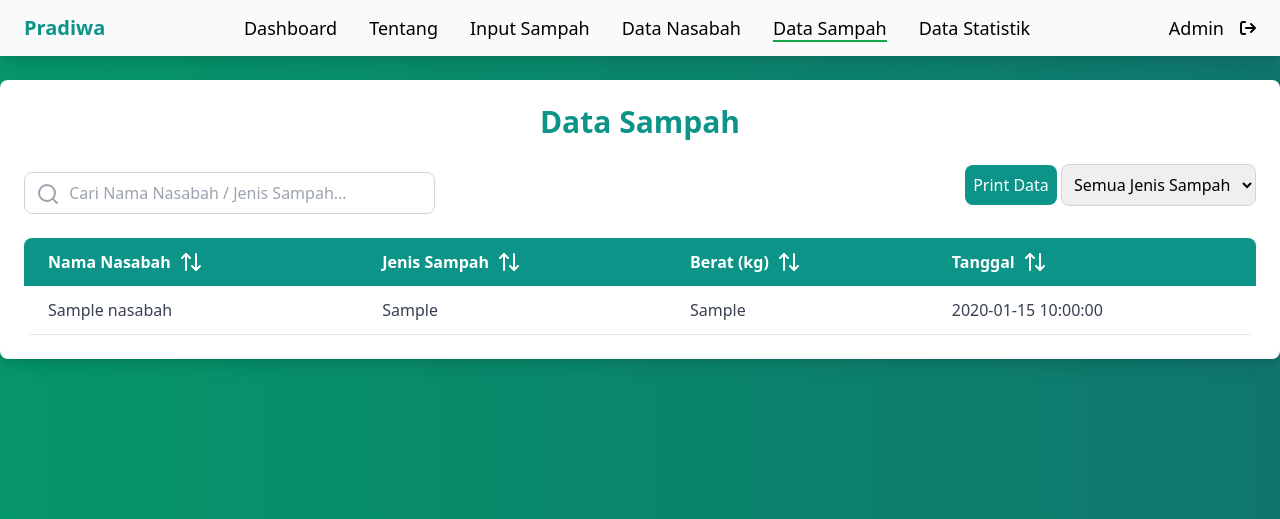
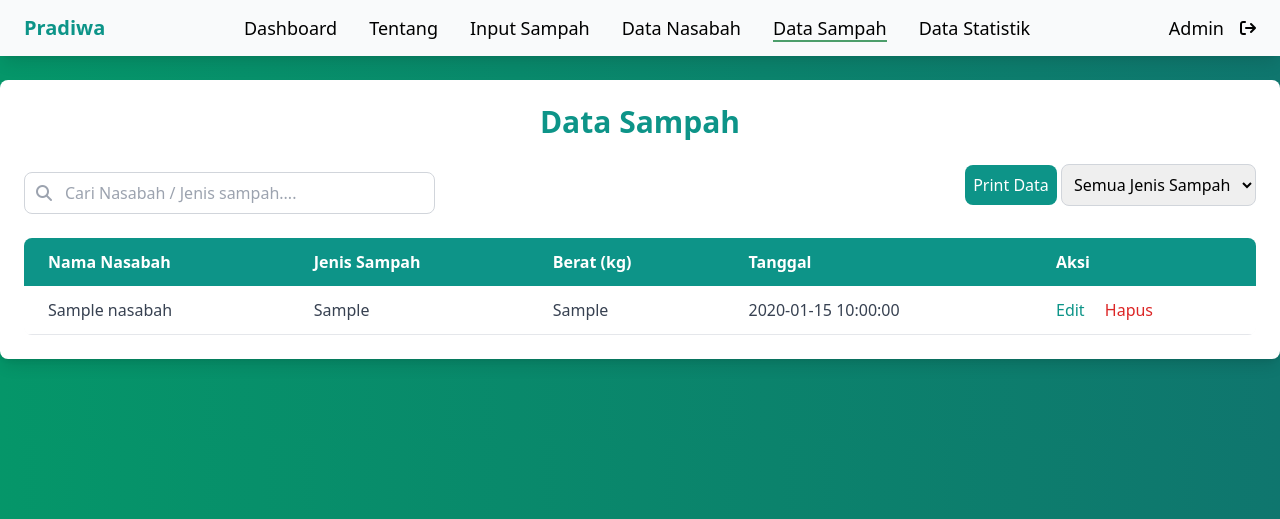
Before and after one commit to yawwnann/Pradiwa-kelola-sampah, a PHP site: page /data_sampah.php in a window 1280 px wide. Shown: the top 519 px of the page. Run offline with PHP 8.4, Linux system fonts and the light colour scheme; tables that the repository leaves empty or names only in its code hold one stand-in row (values such as "Sample post"); some libraries are stand-ins or nearby versions.

Commit message:
data sampah fitur

```diff
--- a/data_sampah.php
+++ b/data_sampah.php
@@ -1,22 +1,20 @@
 <?php include('db.php');
 include 'navbar.php'; ?>
 
-<div class="container mx-auto p-6 bg-white rounded-lg mt-20 shadow-lg">
+<div class="container mx-auto p-6 bg-white rounded-lg mt-20 mb-20 shadow-lg">
     <h1 class="text-3xl font-bold text-center text-teal-600 mb-6">Data Sampah</h1>
 
-    <!-- Search & Filter -->
+    <!-- Search sama Filter -->
     <div class="flex flex-col md:flex-row justify-between items-center mb-4 gap-4">
-        <!-- Input Search -->
-        <div class="relative w-full md:w-1/3">
-            <input type="text" id="search" placeholder=" Cari Nama Nasabah / Jenis Sampah..."
+        <div class="relative w-full md:w-1/3 z-0 flex">
+            <i
+                class="fa-solid fa-magnifying-glass text-gray-400 absolute left-3 top-1/2 transform -translate-y-1/2"></i>
+            <input type="text" id="search" placeholder="Cari Nasabah / Jenis sampah...."
                 class="w-full p-2 pl-10 border border-gray-300 rounded-lg focus:outline-none focus:ring-2 focus:ring-teal-500">
-            <span class="absolute left-3 top-2.5 text-gray-400"><i data-lucide="search"></i></span>
         </div>
-        <!-- Tombol Print -->
         <div class="text-right mb-4">
             <button onclick="printTable()" class="p-2 bg-teal-600 text-white rounded-lg hover:bg-teal-700">Print
                 Data</button>
-            <!-- Filter berdasarkan jenis sampah -->
             <select id="filter"
                 class="p-2 border border-gray-300 rounded-lg focus:outline-none focus:ring-2 focus:ring-teal-500">
                 <option value="">Semua Jenis Sampah</option>
@@ -28,53 +26,35 @@ include 'navbar.php'; ?>
                 ?>
             </select>
         </div>
-
     </div>
-
-
 
     <!-- Table Container -->
     <div class="overflow-x-auto rounded-lg">
         <table class="w-full table-auto border-collapse rounded-lg shadow-sm">
             <thead>
                 <tr class="bg-teal-600 text-white">
-                    <th class="px-6 py-3 text-left cursor-pointer" onclick="sortTable(0)">
-                        <div class="flex items-center">
-                            Nama Nasabah
-                            <i data-lucide="arrow-up-down" class="ml-2"></i>
-                        </div>
-                    </th>
-                    <th class="px-6 py-3 text-left cursor-pointer" onclick="sortTable(1)">
-                        <div class="flex items-center">
-                            Jenis Sampah
-                            <i data-lucide="arrow-up-down" class="ml-2"></i>
-                        </div>
-                    </th>
-                    <th class="px-6 py-3 text-left cursor-pointer" onclick="sortTable(2)">
-                        <div class="flex items-center">
-                            Berat (kg)
-                            <i data-lucide="arrow-up-down" class="ml-2"></i>
-                        </div>
-                    </th>
-                    <th class="px-6 py-3 text-left cursor-pointer" onclick="sortTable(3)">
-                        <div class="flex items-center">
-                            Tanggal
-                            <i data-lucide="arrow-up-down" class="ml-2"></i>
-                        </div>
-                    </th>
+                    <th class="px-6 py-3 text-left">Nama Nasabah</th>
+                    <th class="px-6 py-3 text-left">Jenis Sampah</th>
+                    <th class="px-6 py-3 text-left">Berat (kg)</th>
+                    <th class="px-6 py-3 text-left">Tanggal</th>
+                    <th class="px-6 py-3 text-left">Aksi</th>
                 </tr>
             </thead>
             <tbody id="sampah-table" class="text-gray-700">
                 <?php
-                $result = $conn->query("SELECT nasabah.nama, sampah.jenis_sampah, sampah.berat, sampah.tanggal
-                                       FROM sampah
-                                       JOIN nasabah ON sampah.nasabah_id = nasabah.id");
+                $result = $conn->query("SELECT sampah.id, nasabah.nama, sampah.jenis_sampah, sampah.berat, sampah.tanggal
+                           FROM sampah
+                           JOIN nasabah ON sampah.nasabah_id = nasabah.id");
                 while ($row = $result->fetch_assoc()) {
                     echo "<tr class='border-b hover:bg-gray-100 transition'>";
                     echo "<td class='px-6 py-3'>" . htmlspecialchars($row['nama']) . "</td>";
                     echo "<td class='px-6 py-3'>" . htmlspecialchars($row['jenis_sampah']) . "</td>";
                     echo "<td class='px-6 py-3'>" . htmlspecialchars($row['berat']) . "</td>";
                     echo "<td class='px-6 py-3'>" . htmlspecialchars($row['tanggal']) . "</td>";
+                    echo "<td class='px-6 py-3'>
+                            <button onclick='openEditModal(" . $row['id'] . ", \"" . htmlspecialchars($row['jenis_sampah']) . "\", " . $row['berat'] . ", \"" . $row['tanggal'] . "\")' class='text-teal-600 hover:text-teal-800'>Edit</button>
+                            <button onclick='confirmDelete(" . $row['id'] . ")' class='text-red-600 hover:text-red-800 ml-4'>Hapus</button>
+                          </td>";
                     echo "</tr>";
                 }
                 ?>
@@ -83,11 +63,58 @@ include 'navbar.php'; ?>
     </div>
 </div>
 
-<!-- Import Lucide Icons -->
-<script src="https://unpkg.com/lucide@latest"></script>
+<!-- Modal Edit -->
+<div id="editModal" class="fixed inset-0 flex items-center justify-center bg-gray-900 bg-opacity-50 hidden">
+    <div class="bg-white p-6 rounded-lg shadow-lg w-96">
+        <h2 class="text-xl font-bold mb-4 text-center">Edit Sampah</h2>
+        <form id="editForm" method="POST">
+            <input type="hidden" id="editId">
+            <label for="jenis_sampah">Jenis Sampah</label>
+            <input type="text" id="editJenisSampah" name="jenis_sampah" required
+                class="w-full p-2 border border-gray-300 rounded-lg mb-2">
+
+            <label for="berat">Berat (kg)</label>
+            <input type="number" id="editBerat" name="berat" required
+                class="w-full p-2 border border-gray-300 rounded-lg mb-2" step="0.01" min="0">
+
+            <label for="tanggal">Tanggal</label>
+            <input type="date" id="editTanggal" name="tanggal" required
+                class="w-full p-2 border border-gray-300 rounded-lg mb-4">
+
+            <div class="flex justify-between">
+                <button type="button" onclick="closeEditModal()"
+                    class="bg-gray-500 text-white p-2 rounded-lg">Batal</button>
+                <button type="submit" class="bg-teal-600 text-white p-2 rounded-lg hover:bg-teal-700">Simpan</button>
+            </div>
+        </form>
+    </div>
+</div>
+
+<!-- Modal Konfirmasi Hapus -->
+<div id="confirmDeleteModal" class="fixed inset-0 flex items-center justify-center bg-gray-900 bg-opacity-50 hidden">
+    <div class="bg-white p-6 rounded-lg shadow-lg w-96">
+        <h2 class="text-xl font-bold mb-4 text-center">Konfirmasi Penghapusan</h2>
+        <p class="mb-4 text-center">Apakah Anda yakin ingin menghapus data ini?</p>
+        <div class="flex justify-between">
+            <button type="button" onclick="closeConfirmDeleteModal()"
+                class="bg-gray-500 text-white p-2 rounded-lg">Batal</button>
+            <button id="confirmDeleteButton" type="button"
+                class="bg-red-600 text-white p-2 rounded-lg hover:bg-red-700">Hapus</button>
+        </div>
+    </div>
+</div>
+
+<!-- Modal Data Berhasil Dihapus -->
+<div id="successDeleteModal" class="fixed inset-0 flex items-center justify-center bg-gray-900 bg-opacity-50 hidden">
+    <div class="bg-white p-6 rounded-lg shadow-lg w-96 text-center">
+        <h2 class="text-lg font-bold text-green-600 mb-4">Data Berhasil Dihapus!</h2>
+        <button onclick="closeSuccessDeleteModal()"
+            class="bg-teal-600 text-white p-2 rounded-lg hover:bg-teal-700">OK</button>
+    </div>
+</div>
+
+<!-- JavaScript -->
 <script>
-    lucide.createIcons();
-
     // Pencarian Data
     document.getElementById("search").addEventListener("keyup",function() {
         let searchValue=this.value.toLowerCase();
@@ -112,21 +139,76 @@ include 'navbar.php'; ?>
         });
     });
 
-    // Sorting Kolom
-    function sortTable(columnIndex) {
-        let table=document.getElementById("sampah-table");
-        let rows=Array.from(table.rows);
-        let isAscending=table.getAttribute("data-sort")==="asc";
+    // Fitur Edit Modal
+    function openEditModal(id,jenis_sampah,berat,tanggal) {
+        document.getElementById("editId").value=id;
+        document.getElementById("editJenisSampah").value=jenis_sampah;
+        document.getElementById("editBerat").value=berat;
+        document.getElementById("editTanggal").value=tanggal;
 
-        rows.sort((a,b) => {
-            let aText=a.cells[columnIndex].textContent.trim().toLowerCase();
-            let bText=b.cells[columnIndex].textContent.trim().toLowerCase();
-            return isAscending? aText.localeCompare(bText):bText.localeCompare(aText);
-        });
+        document.getElementById("editModal").classList.remove("hidden");
+    }
 
-        table.innerHTML="";
-        rows.forEach(row => table.appendChild(row));
-        table.setAttribute("data-sort",isAscending? "desc":"asc");
+    function closeEditModal() {
+        document.getElementById("editModal").classList.add("hidden");
+    }
+
+    // Update Data via Modal
+    document.getElementById("editForm").addEventListener("submit",function(event) {
+        event.preventDefault();
+
+        let id=document.getElementById("editId").value;
+        let jenis_sampah=document.getElementById("editJenisSampah").value;
+        let berat=document.getElementById("editBerat").value;
+        let tanggal=document.getElementById("editTanggal").value;
+
+        // Kirim data ke PHP untuk update
+        fetch('compenents/edit_sampah.php',{
+            method: 'POST',
+            headers: {
+                'Content-Type': 'application/x-www-form-urlencoded'
+            },
+            body: `id=${id}&jenis_sampah=${jenis_sampah}&berat=${berat}&tanggal=${tanggal}`
+        })
+            .then(response => response.text())
+            .then(data => {
+                // Tutup modal dan update tabel
+                closeEditModal();
+                location.reload(); // Reload halaman untuk melihat perubahan
+            });
+    });
+
+    // Hapus Data
+    let deleteId=null;
+
+    // Fungsi untuk membuka modal konfirmasi hapus
+    function confirmDelete(id) {
+        deleteId=id; // Menyimpan ID yang akan dihapus
+        document.getElementById("confirmDeleteModal").classList.remove("hidden");
+    }
+
+    // Fungsi untuk menutup modal konfirmasi hapus
+    function closeConfirmDeleteModal() {
+        document.getElementById("confirmDeleteModal").classList.add("hidden");
+    }
+
+    // Fungsi untuk mengonfirmasi penghapusan data
+    document.getElementById("confirmDeleteButton").addEventListener("click",function() {
+        if(deleteId!==null) {
+            // Menghapus data menggunakan PHP (menggunakan query string)
+            window.location.href='compenents/hapus_sampah.php?id='+deleteId;
+        }
+    });
+
+    // Fungsi untuk menutup modal data berhasil dihapus
+    function closeSuccessDeleteModal() {
+        document.getElementById("successDeleteModal").classList.add("hidden");
+        location.reload(); // Refresh halaman setelah mengonfirmasi
+    }
+
+    // Fungsi untuk menampilkan modal data berhasil dihapus
+    function showSuccessDeleteModal() {
+        document.getElementById("successDeleteModal").classList.remove("hidden");
     }
 
     // Fitur Print
--- a/navbar.php
+++ b/navbar.php
@@ -9,6 +9,7 @@
     <link rel="stylesheet" href="https://cdnjs.cloudflare.com/ajax/libs/font-awesome/6.7.2/css/all.min.css"
         integrity="sha512-Evv84Mr4kqVGRNSgIGL/F/aIDqQb7xQ2vcrdIwxfjThSH8CSR7PBEakCr51Ck+w+/U6swU2Im1vVX0SVk9ABhg=="
         crossorigin="anonymous" referrerpolicy="no-referrer" />
+    <link href="https://cdn.jsdelivr.net/npm/aos@2.3.1/dist/aos.css" rel="stylesheet">
     <style>
         /* Mengatur efek underline animasi */
         .nav-link {
@@ -23,7 +24,7 @@
             left: 0;
             width: 100%;
             height: 2px;
-            background-color: #16a34a;
+            background-color: rgb(77, 158, 107);
             /* Warna hijau */
             transform: scaleX(0);
             transform-origin: bottom right;
```
Also changed, not shown: compenents/edit_sampah.php (added, +25 -0 lines), compenents/hapus_sampah.php (added, +26 -0 lines), data_nasabah.php (+4 -4 lines).
